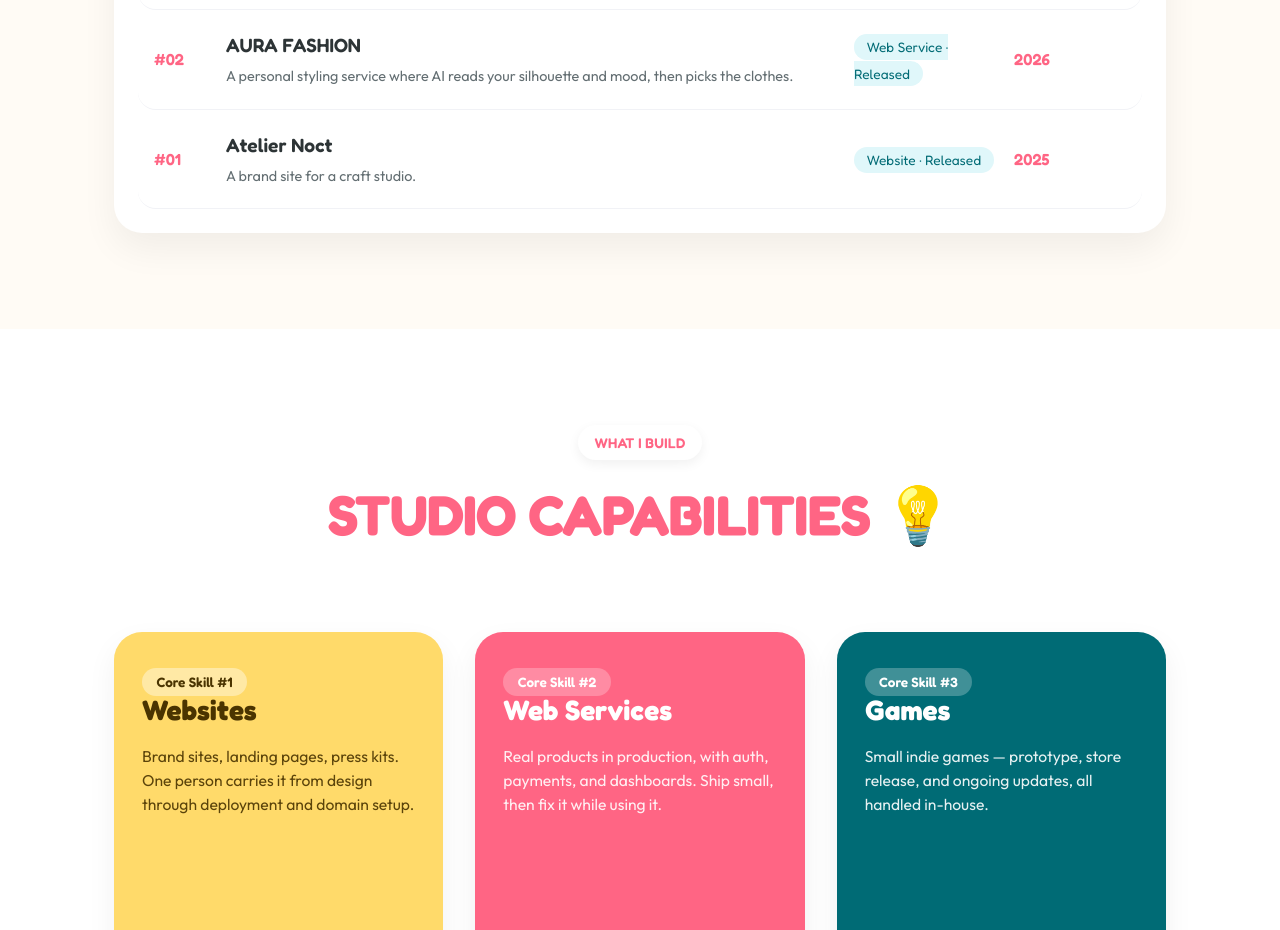
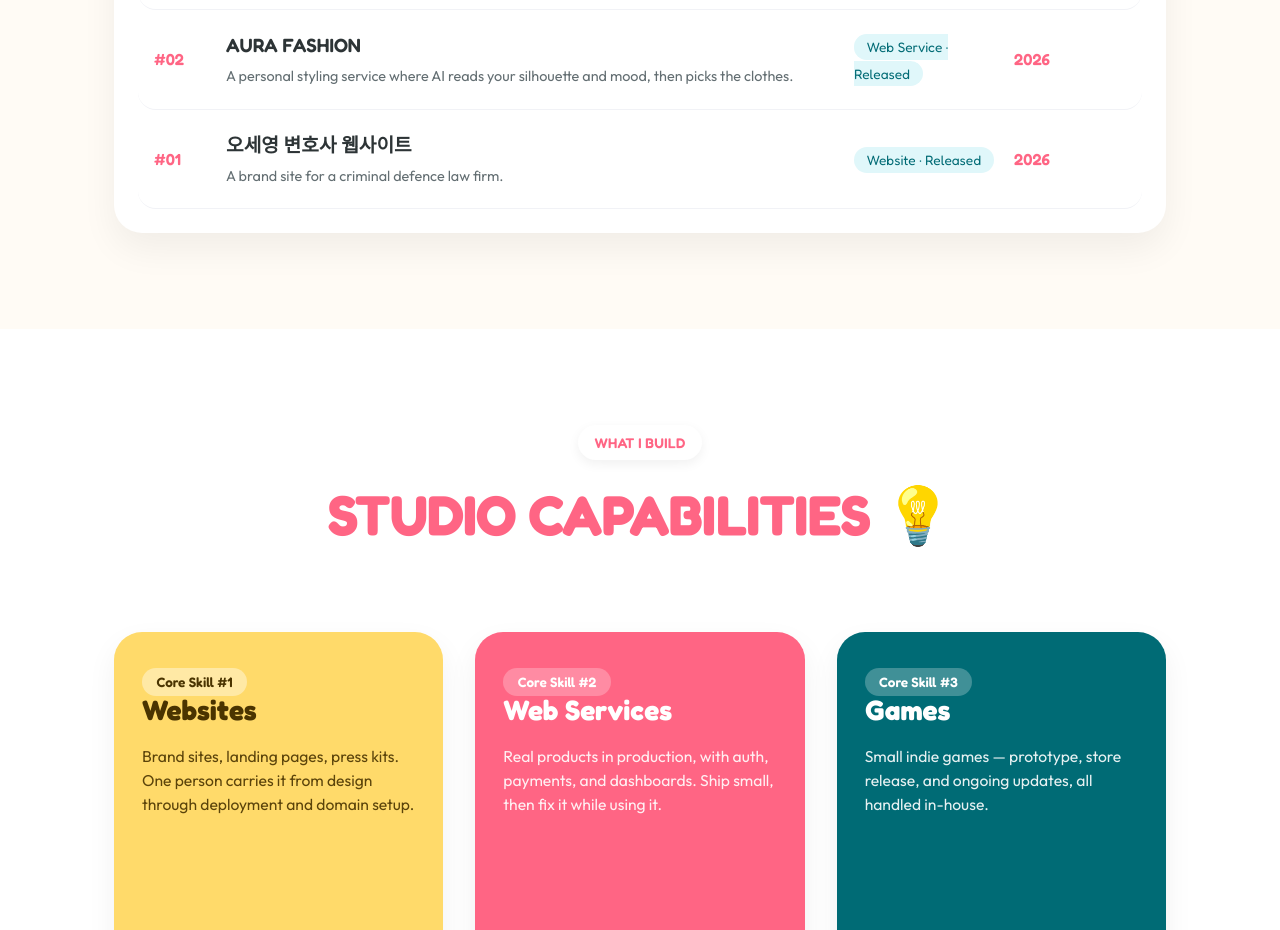
Before and after one commit to diffth/_ozs, a React (Vite) app: page / in a window 1280 px wide. Shown: the part 3240-4170 px from the top of the page. Built offline with nearby package versions, Linux system fonts and the light colour scheme; a web font is replaced by a local one.

Commit message:
feat(products): 오세영 변호사 공식 웹사이트 제품 정보 등록 (9/14)

```diff
--- a/src/data/products.js
+++ b/src/data/products.js
@@ -90,30 +90,33 @@ export const products = [
     presskit: false,
   },
   {
-    slug: 'atelier-noct',
+    slug: 'lawful',
     index: '01',
-    name: 'Atelier Noct',
+    name: '오세영 변호사 웹사이트',
     kind: 'Website',
-    year: '2025',
+    year: '2026',
     status: 'released',
     summary: {
-      ko: '공예 스튜디오를 위한 브랜드 사이트.',
-      en: 'A brand site for a craft studio.',
+      ko: '형사 사건을 다루는 법무법인의 브랜드 사이트.',
+      en: 'A brand site for a criminal defence law firm.',
     },
     description: {
-      ko: '작업물 사진이 주인공이 되도록 인터페이스를 최대한 물러나게 설계했습니다. 정적 배포로 월 유지비 0원, 첫 화면 로딩 0.4초.',
-      en: 'The interface steps back so the photographs of the work can lead. Static hosting keeps running costs at zero, and the first screen loads in 0.4 seconds.',
+      ko: '상담이 급한 사람이 변호사의 경력과 전문 분야를 한 화면에서 확인하고 바로 연락까지 이어지도록 동선을 짧게 잡았습니다. 프레임워크 없이 정적 페이지로 만들어 첫 화면이 빠르게 뜨고, 유지비도 거의 들지 않습니다.',
+      en: 'Someone who needs a lawyer in a hurry can see the record and the specialities on one screen and reach out from there — the path is kept short. Built as static pages with no framework, so the first screen arrives fast and running costs stay near zero.',
     },
-    thumb: '/img/atelier-noct.svg',
-    cover: '/img/atelier-noct.svg',
-    shots: ['/img/atelier-noct.svg'],
+    thumb: '/img/lawful.jpg',
+    cover: '/img/lawful.jpg',
+    shots: [],
     spec: [
       {
         label: { ko: '플랫폼', en: 'Platform' },
         value: { ko: '웹', en: 'Web' },
       },
-      { label: { ko: '스택', en: 'Stack' }, value: 'Astro, Cloudflare Pages' },
-      { label: { ko: '공개', en: 'Launched' }, value: '2025.06' },
+      {
+        label: { ko: '스택', en: 'Stack' },
+        value: 'HTML, CSS, JavaScript, Cloudflare',
+      },
+      { label: { ko: '공개', en: 'Launched' }, value: '2026.08' },
       {
         label: { ko: '역할', en: 'Role' },
         value: { ko: '기획, 디자인, 개발', en: 'Planning, design, development' },
@@ -122,7 +125,7 @@ export const products = [
     stores: [
       {
         label: { ko: '사이트 보기', en: 'Visit the site' },
-        href: 'https://ozs.co.kr',
+        href: 'https://www.lawful.co.kr',
       },
     ],
     presskit: false,
```
